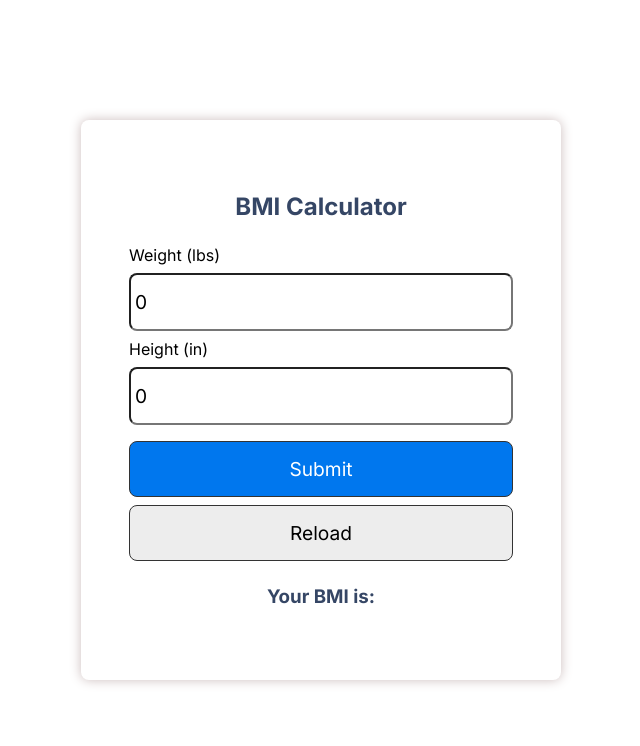
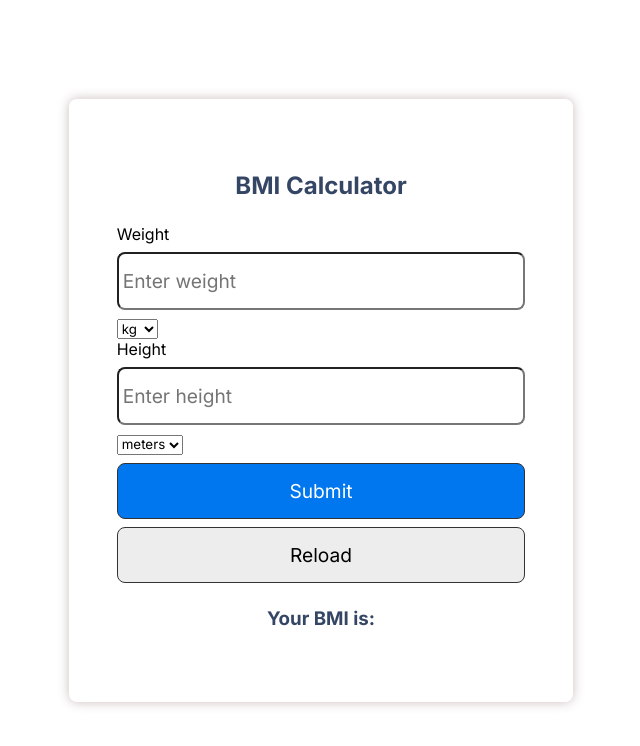
Before and after one commit to iiitl/bmi_calculator, a React (Create React App) app: page / in a window 1280 px wide. Shown: the top 746 px of the page, without its empty margins (319-959 px from the left). Built offline with nearby package versions, Linux system fonts and the light colour scheme.

Commit message:
added unit conversion

```diff
--- a/src/App.js
+++ b/src/App.js
@@ -4,21 +4,35 @@ import React, {useState} from 'react'
 
 function App() {
   // state
-  const [weight, setWeight] = useState(0)
-  const [height, setHeight] = useState(0)
+  const [weight, setWeight] = useState('')
+  const [height, setHeight] = useState('')
+  const [weightUnit, setWeightUnit] = useState('kg'); // Default kg
+  const [heightUnit, setHeightUnit] = useState('m'); // Default meters
   const [bmi, setBmi] = useState('')
   const [message, setMessage] = useState('')
 
   let calcBmi = (event) => {
     event.preventDefault()
     console.log(event);
-
-    if (weight === 0 || height === 0) {
-      alert('Please enter a valid weight and height')
-    } else {
-      let bmi = (weight / (height * height) * 703)
-      setBmi(bmi.toFixed(1))
-
+    let weightKg = parseFloat(weight);
+    let heightMeters = parseFloat(height);
+    if (!weightKg || !heightMeters || weightKg <= 0 || heightMeters <= 0) {
+      alert('Please enter a valid weight and height');
+      return;
+    }
+    // Convert weight to kg if it's in lbs
+    if (weightUnit === 'lbs') {
+      weightKg = weightKg * 0.453592;
+    }
+    // Convert height to meters
+    if (heightUnit === 'cm') {
+      heightMeters = heightMeters / 100;
+    } else if (heightUnit === 'in') {
+      heightMeters = heightMeters * 0.0254;
+    }
+     // Calculate BMI
+     let bmiValue = weightKg / (heightMeters * heightMeters);
+     setBmi(bmiValue.toFixed(1));
 
         if (bmi < 18.5) {
           setMessage('You are underweight')
@@ -31,7 +45,7 @@ function App() {
         }
 
     }
-  }
+
 
   let reload = () => {
     window.location.reload()
@@ -43,13 +57,24 @@ function App() {
     <div className='container'>
       <h2 className='center'>BMI Calculator</h2>
         <form onSubmit={calcBmi}>
-          <div>
-            <label>Weight (lbs)</label>
-            <input type="text" placeholder='Enter Weight in lbs' value={weight} onChange={(e) => setWeight(e.target.value)} />
+           {/* Weight Input */}
+           <div>
+            <label>Weight</label>
+            <input type="number" placeholder="Enter weight" value={weight} onChange={(e) => setWeight(e.target.value)} />
+            <select value={weightUnit} onChange={(e) => setWeightUnit(e.target.value)}>
+              <option value="kg">kg</option>
+              <option value="lbs">lbs</option>
+            </select>
           </div>
-          <div>
-            <label>Height (in)</label>
-            <input type="text" placeholder='Enter height in inches' value={height} onChange={(event) => setHeight(event.target.value)} />
+           {/* Height Input */}
+           <div>
+            <label>Height</label>
+            <input type="number" placeholder="Enter height" value={height} onChange={(e) => setHeight(e.target.value)} />
+            <select value={heightUnit} onChange={(e) => setHeightUnit(e.target.value)}>
+              <option value="m">meters</option>
+              <option value="cm">cm</option>
+              <option value="in">inches</option>
+            </select>
           </div>
           <div>
             <button className='btn' type='submit'>Submit</button>
```
